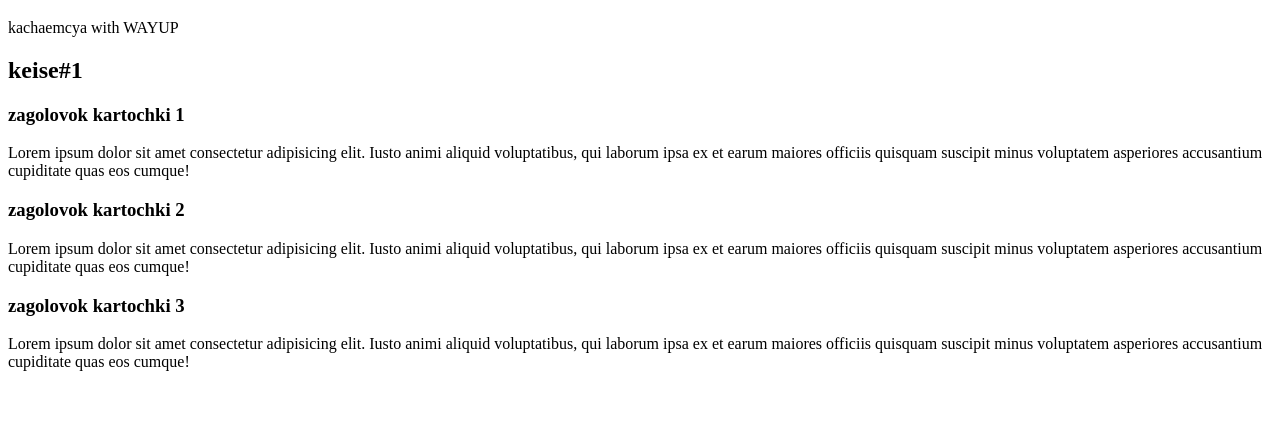
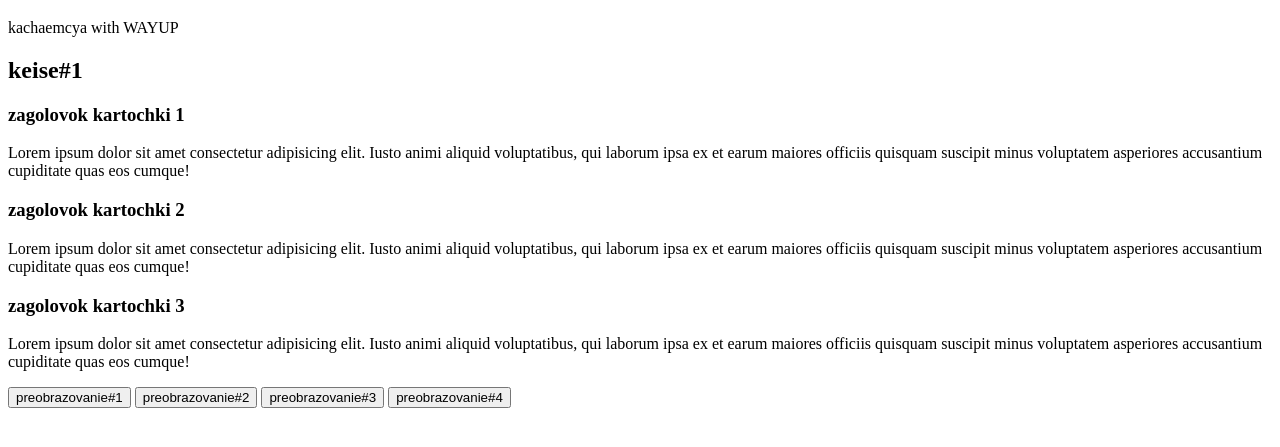
Before and after one commit to soltonbekov-aiymkyz/30commits, a plain HTML site: page index.html in a window 1280 px wide. Shown: the part 61-508 px from the top of the page. Drawn offline with Linux system fonts and the light colour scheme.

Commit message:
fjjoqqqqqqqqqq

```diff
--- a/index.html
+++ b/index.html
@@ -51,6 +51,24 @@
                 </div>
         </div>
 
+        <div class="btn-holder">
+            <button class="btn-holder__item   btm-holder__item_purple">
+                preobrazovanie#1 </button>
+
+                <button class="btn-holder__item   btm-holder__item_orange">
+                   preobrazovanie#2</button>
+
+                   <button class="btn-holder__item   btm-holder__item_green">
+                       preobrazovanie#3 </button>
+
+
+                       <button class="btn-holder__item   btm-holder__item_yellow">
+                           preobrazovanie#4 </button>
+
+
+
+
+
 
 
 
```
